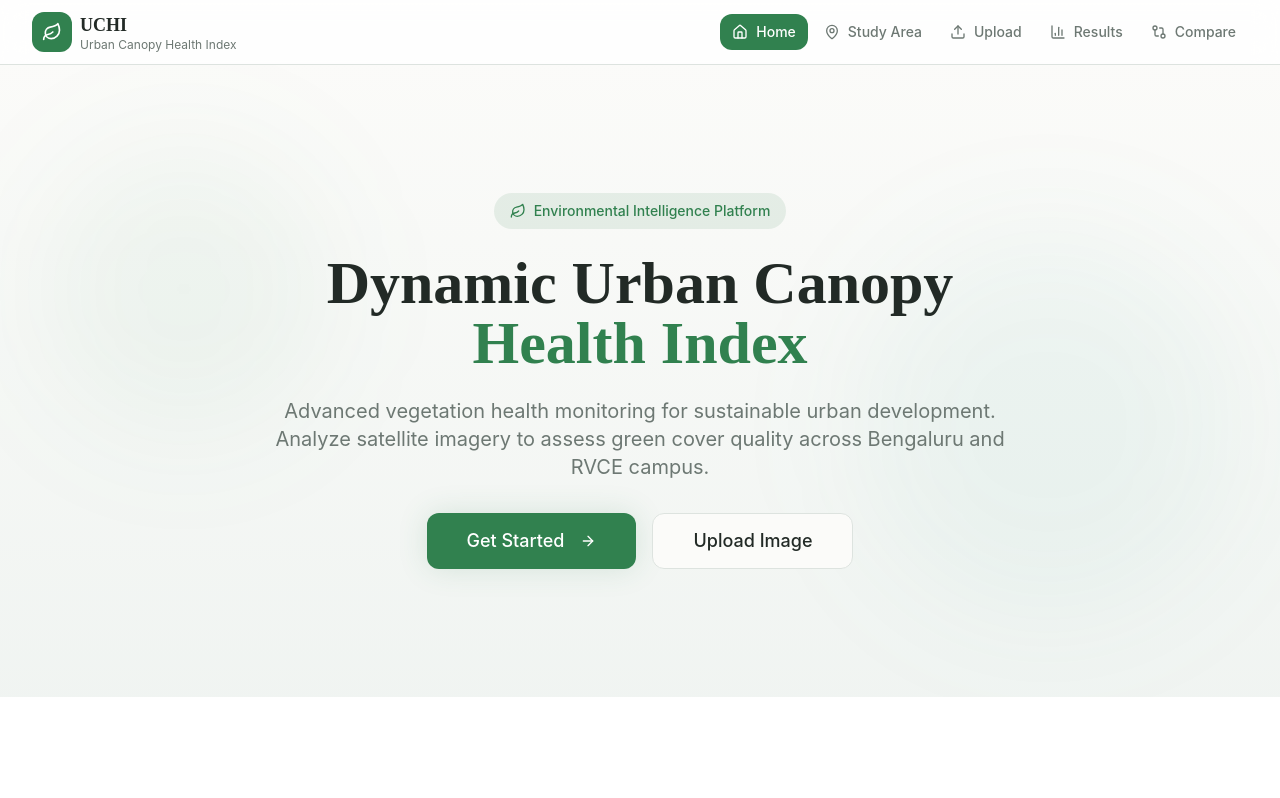
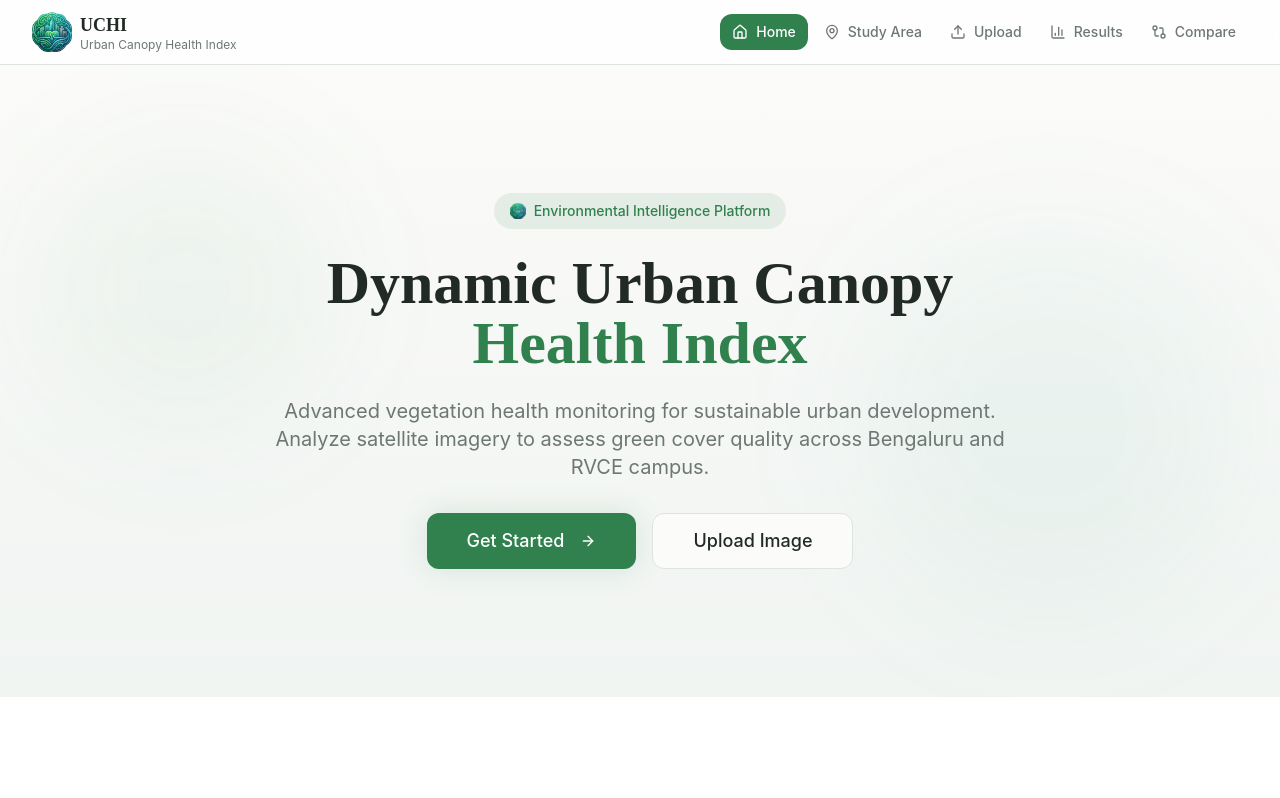
Before and after one commit to Avi007-debug/UCHI, a React (Vite) app in the folder frontend/: page / in a window 1280 px wide. Shown: the top 798 px of the page. Built offline with nearby package versions, Linux system fonts and the light colour scheme; no server answers; the HTML template or start-up script is replaced by a standard one.

Commit message:
Improvements

```diff
--- a/frontend/index.html
+++ b/frontend/index.html
@@ -2,21 +2,19 @@
 <html lang="en">
   <head>
     <meta charset="UTF-8" />
+    <link rel="icon" type="image/png" href="/image.png" />
     <meta name="viewport" content="width=device-width, initial-scale=1.0" />
-    <!-- TODO: Set the document title to the name of your application -->
-    <title>Lovable App</title>
-    <meta name="description" content="Lovable Generated Project" />
-    <meta name="author" content="Lovable" />
+    <title>UCHI - Urban Canopy Health Index</title>
+    <meta name="description" content="Dynamic Urban Canopy Health Index - Vegetation Health Monitoring Platform" />
+    <meta name="author" content="UCHI Team" />
 
-    <!-- TODO: Update og:title to match your application name -->
-    <meta property="og:title" content="Lovable App" />
-    <meta property="og:description" content="Lovable Generated Project" />
+    <meta property="og:title" content="UCHI - Urban Canopy Health Index" />
+    <meta property="og:description" content="Analyzing vegetation health in urban areas using satellite imagery" />
     <meta property="og:type" content="website" />
-    <meta property="og:image" content="https://lovable.dev/opengraph-image-p98pqg.png" />
+    <meta property="og:image" content="/image.png" />
 
     <meta name="twitter:card" content="summary_large_image" />
-    <meta name="twitter:site" content="@Lovable" />
-    <meta name="twitter:image" content="https://lovable.dev/opengraph-image-p98pqg.png" />
+    <meta name="twitter:image" content="/image.png" />
   </head>
 
   <body>
--- a/frontend/src/components/layout/Footer.tsx
+++ b/frontend/src/components/layout/Footer.tsx
@@ -1,4 +1,4 @@
-import { Leaf, Github, ExternalLink } from 'lucide-react';
+import { Github, ExternalLink } from 'lucide-react';
 
 const Footer = () => {
   return (
@@ -6,8 +6,8 @@ const Footer = () => {
       <div className="container">
         <div className="flex flex-col md:flex-row items-center justify-between gap-4">
           <div className="flex items-center gap-2">
-            <div className="flex h-8 w-8 items-center justify-center rounded-lg bg-primary/10">
-              <Leaf className="h-4 w-4 text-primary" />
+            <div className="flex h-8 w-8 items-center justify-center rounded-lg overflow-hidden">
+              <img src="/image.png" alt="UCHI Logo" className="h-full w-full object-cover" />
             </div>
             <div>
               <p className="text-sm font-medium text-foreground">
--- a/frontend/src/components/layout/Header.tsx
+++ b/frontend/src/components/layout/Header.tsx
@@ -1,5 +1,5 @@
 import { Link, useLocation } from 'react-router-dom';
-import { Leaf, Home, MapPin, Upload, BarChart3, GitCompare } from 'lucide-react';
+import { Home, MapPin, Upload, BarChart3, GitCompare } from 'lucide-react';
 import { cn } from '@/lib/utils';
 
 const navItems = [
@@ -17,8 +17,8 @@ const Header = () => {
     <header className="sticky top-0 z-50 w-full border-b border-border bg-card/80 backdrop-blur-md">
       <div className="container flex h-16 items-center justify-between">
         <Link to="/" className="flex items-center gap-2 group">
-          <div className="flex h-10 w-10 items-center justify-center rounded-xl bg-primary text-primary-foreground transition-transform group-hover:scale-105">
-            <Leaf className="h-5 w-5" />
+          <div className="flex h-10 w-10 items-center justify-center rounded-xl overflow-hidden transition-transform group-hover:scale-105">
+            <img src="/image.png" alt="UCHI Logo" className="h-full w-full object-cover" />
           </div>
           <div className="hidden sm:block">
             <h1 className="font-display text-lg font-semibold text-foreground">
--- a/frontend/src/pages/Index.tsx
+++ b/frontend/src/pages/Index.tsx
@@ -2,7 +2,6 @@ import { Link } from 'react-router-dom';
 import { Button } from '@/components/ui/button';
 import { Card, CardContent, CardDescription, CardHeader, CardTitle } from '@/components/ui/card';
 import {
-  Leaf,
   MapPin,
   Building2,
   ArrowRight,
@@ -62,7 +61,7 @@ const Index = () => {
         <div className="container relative">
           <div className="max-w-3xl mx-auto text-center">
             <div className="inline-flex items-center gap-2 px-4 py-2 rounded-full bg-primary/10 text-primary text-sm font-medium mb-6 animate-fade-in">
-              <Leaf className="h-4 w-4" />
+              <img src="/image.png" alt="UCHI" className="h-4 w-4 rounded" />
               Environmental Intelligence Platform
             </div>
 
```
Also changed, not shown: frontend/public/image.png.
